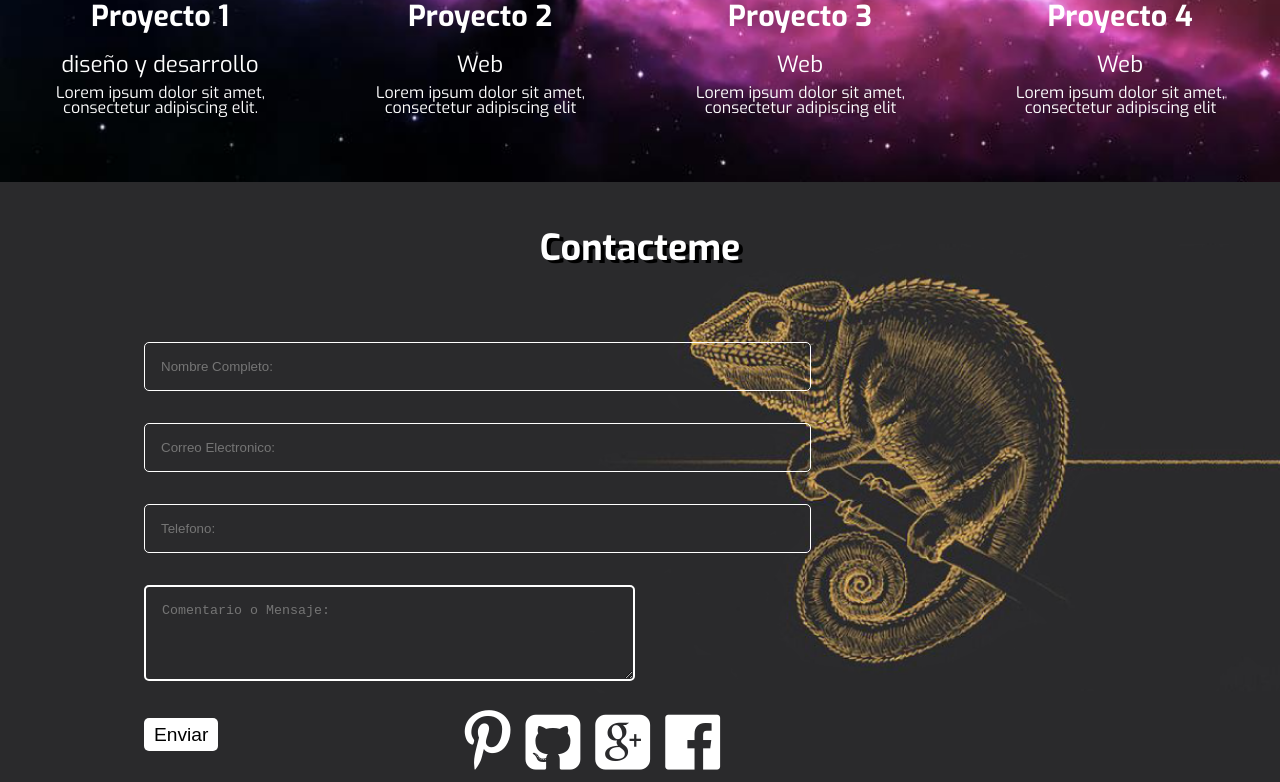
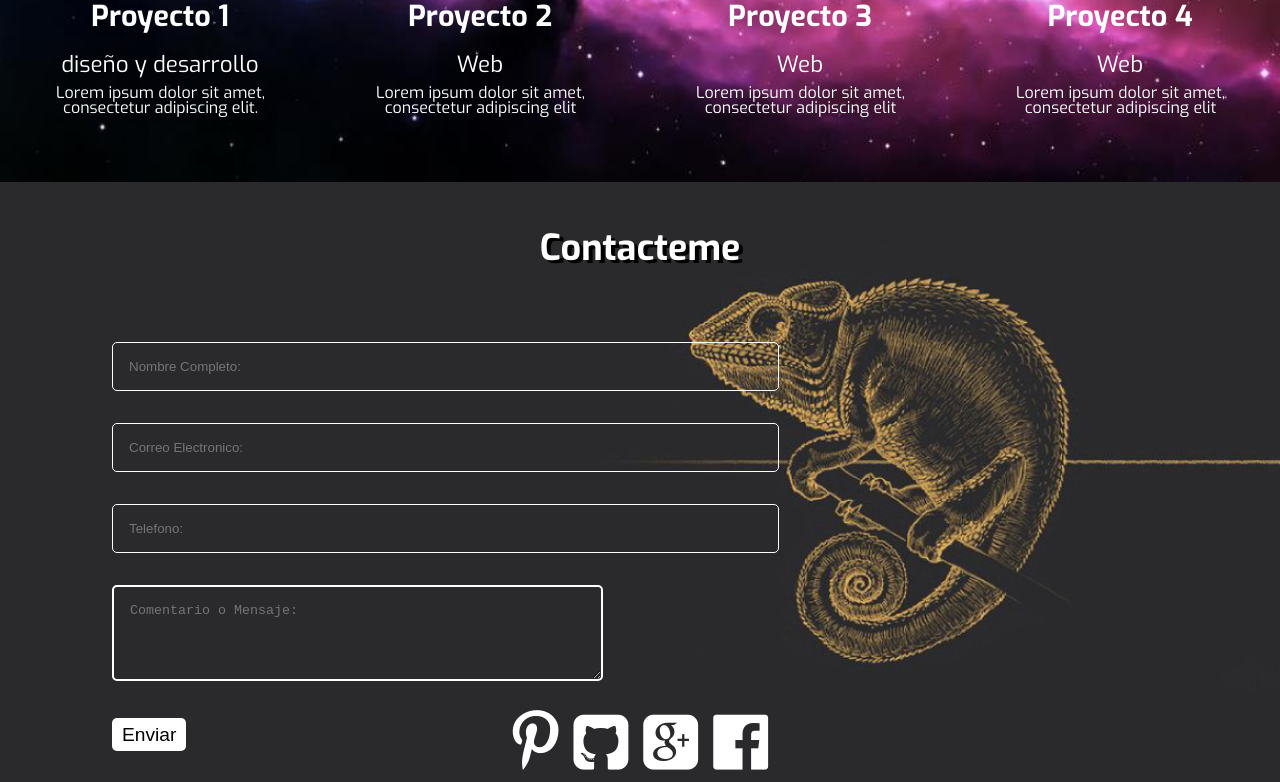
Before and after one commit to Brm23/Brm23.github.io, a plain HTML site: page index.html in a window 1280 px wide. Shown: the part 2218-3000 px from the top of the page. Drawn offline with Linux system fonts and the light colour scheme.

Commit message:
cambios css

```diff
--- a/sass/partials/_layout.scss
+++ b/sass/partials/_layout.scss
@@ -217,7 +217,7 @@ section {
 
 .social-red {
     margin-top: 0rem;
-    margin-right: 35rem;
+    margin-right: 32rem;
     color: $black;
     float: right;
 }
@@ -230,7 +230,7 @@ section {
 }
 
 .send {
-    margin-left: 8rem;
+    margin-left: 6rem;
     margin-top: 4px;
     float: left;
 }
```
Also changed, not shown: css/style.css, 3 other files.
